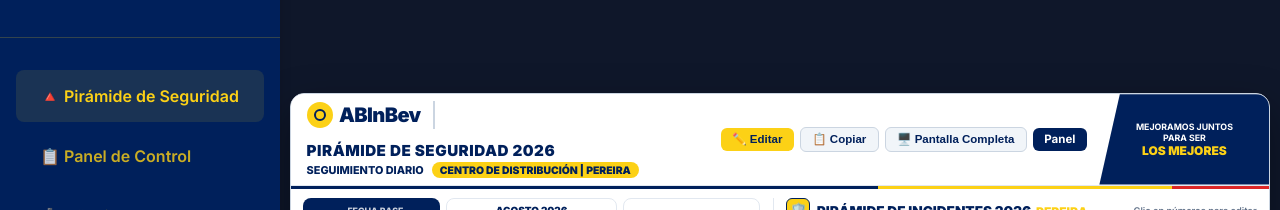
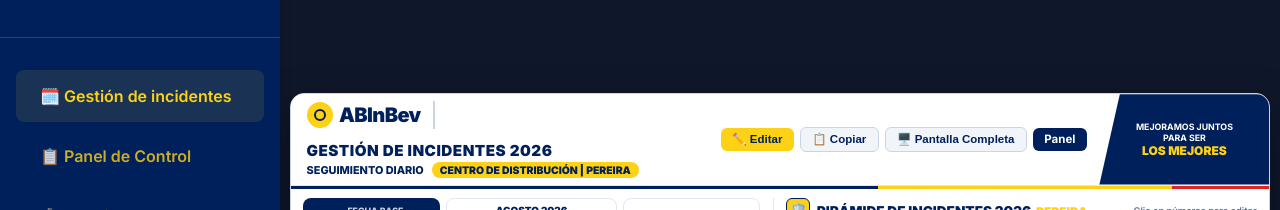
Before and after one commit to EjeCafetero100/contratistas-app, a Next.js app in the folder carnet-app/: page /calculadora in a window 1280 px wide. Shown: the part 157-367 px from the top of the page. Built offline with nearby package versions, Linux system fonts and the light colour scheme.

Commit message:
feat(pereira): renombrar calculadora a Gestion de incidentes

```diff
--- a/carnet-app/src/app/calculadora/page.js
+++ b/carnet-app/src/app/calculadora/page.js
@@ -55,7 +55,7 @@
   useEffect(() => {
     setIsClient(true);
     if (typeof document !== "undefined") {
-      document.title = "Pirámide de Seguridad - CD Pereira | AB InBev";
+      document.title = "Gestión de incidentes - CD Pereira | AB InBev";
     }
     try {
       const saved = localStorage.getItem("piramide_pereira_2026");
@@ -284,7 +284,7 @@
                   textTransform: "uppercase"
                 }}
               >
-                PIRÁMIDE DE SEGURIDAD 2026
+                GESTIÓN DE INCIDENTES 2026
               </h1>
               <div style={{ display: "flex", alignItems: "center", gap: "0.5rem", marginTop: "0.1rem" }}>
                 <span style={{ fontSize: "0.68rem", fontWeight: "800", color: "#00205b", textTransform: "uppercase" }}>
--- a/carnet-app/src/app/dashboard/page.js
+++ b/carnet-app/src/app/dashboard/page.js
@@ -72,7 +72,7 @@
               boxShadow: '0 4px 12px rgba(0, 32, 91, 0.2)'
             }}
           >
-            <span>🔺</span> PIRÁMIDE DE SEGURIDAD
+            <span>🗓️</span> GESTIÓN DE INCIDENTES
           </Link>
         )}
       </header>
--- a/carnet-app/src/app/page.js
+++ b/carnet-app/src/app/page.js
@@ -79,7 +79,7 @@
             </div>
             <h2 className="cd-card-title">PEREIRA</h2>
             <p className="cd-card-desc">
-              Centro de Distribución Pereira • Eje Cafetero. Pirámide de seguridad, consulta de inspecciones, inventario de botiquines, extintores y KPIs.
+              Centro de Distribución Pereira • Eje Cafetero. Gestión de incidentes, consulta de inspecciones, inventario de botiquines, extintores y KPIs.
             </p>
           </div>
 
--- a/carnet-app/src/components/ClientLayout.js
+++ b/carnet-app/src/components/ClientLayout.js
@@ -59,7 +59,7 @@
 
         <nav className="sidebar-nav">
           <Link href="/calculadora" className={`sidebar-link ${pathname === '/calculadora' ? 'active' : ''}`}>
-            🔺 Pirámide de Seguridad
+            🗓️ Gestión de incidentes
           </Link>
           <Link href="/dashboard" className={`sidebar-link ${pathname === '/dashboard' ? 'active' : ''}`}>
             📋 Panel de Control
```
